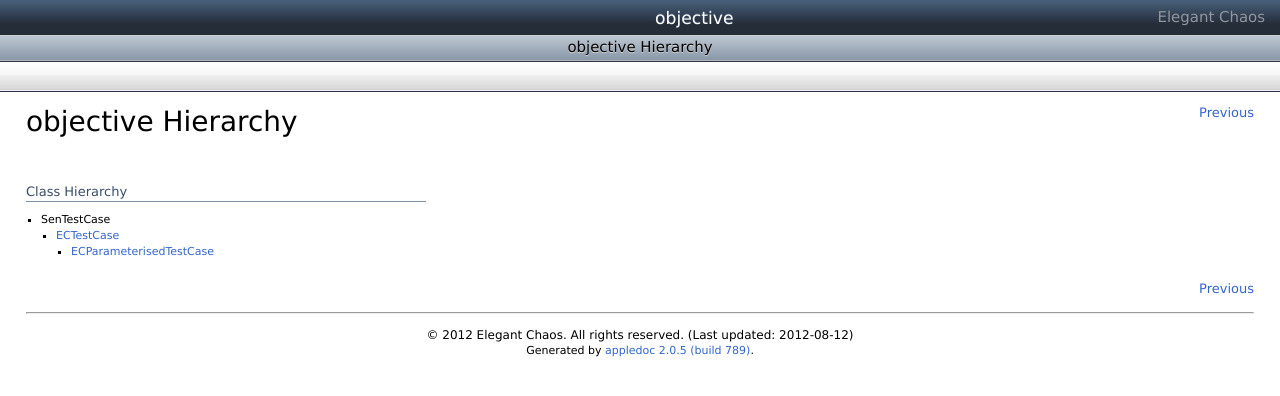
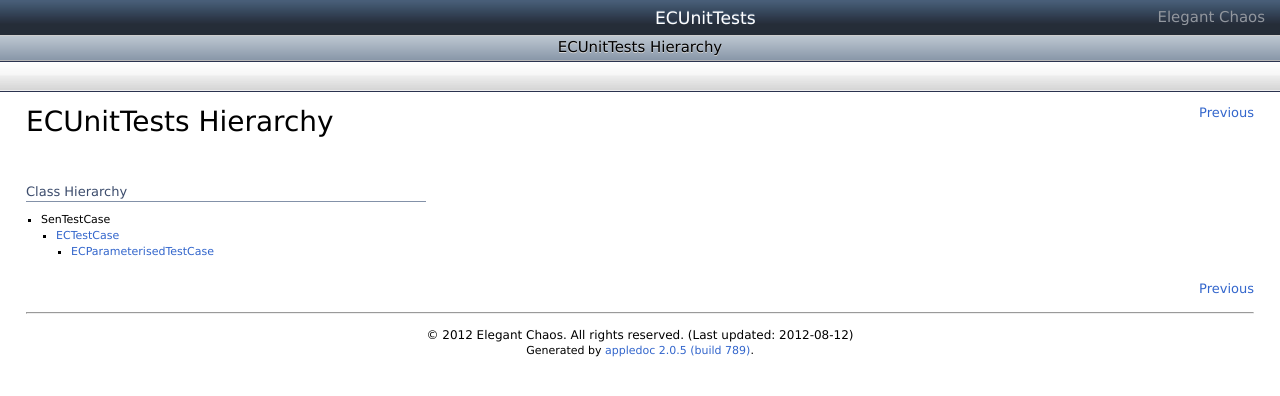
Before and after one commit to elegantchaos/ECUnitTests, a plain HTML site: page documentation/hierarchy.html in a window 1280 px wide. Drawn offline with Linux system fonts and the light colour scheme.

Commit message:
Update documentation

```diff
--- a/documentation/hierarchy.html
+++ b/documentation/hierarchy.html
@@ -2,7 +2,7 @@
 <html>
 	<head>
 		<meta http-equiv="Content-Type" content="text/html; charset=utf-8" />
-		<title>objective Hierarchy</title>
+		<title>ECUnitTests Hierarchy</title>
 			<link rel="stylesheet" type="text/css" href="css/styles.css" media="all" />
 			<link rel="stylesheet" type="text/css" media="print" href="css/stylesPrint.css" />
 		<meta name="generator" content="appledoc 2.0.5 (build 789)" />
@@ -10,12 +10,12 @@
 	<body>
 		<header id="top_header">
 			<div id="library" class="hideInXcode">
-				<h1><a id="libraryTitle" href="index.html">objective </a></h1>
+				<h1><a id="libraryTitle" href="index.html">ECUnitTests </a></h1>
 				<a id="developerHome" href="index.html">Elegant Chaos</a>
 			</div>
 
 			<div id="title" role="banner">
-				<h1 class="hideInXcode">objective Hierarchy</h1>
+				<h1 class="hideInXcode">ECUnitTests Hierarchy</h1>
 			</div>
 			<ul id="headerButtons" role="toolbar"></ul>
 		</header>
@@ -26,7 +26,7 @@
 				</div>
 				<div id="header">
 					<div class="section-header">
-						<h1 class="title title-header">objective Hierarchy</h1>
+						<h1 class="title title-header">ECUnitTests Hierarchy</h1>
 					</div>
 				</div>
 				<div id="container">
```
Also changed, not shown: documentation/Classes/ECParameterisedTestCase.html (+1 -1 lines), documentation/Classes/ECTestCase.html (+1 -1 lines), documentation/index.html (+4 -4 lines), 3 other files.
